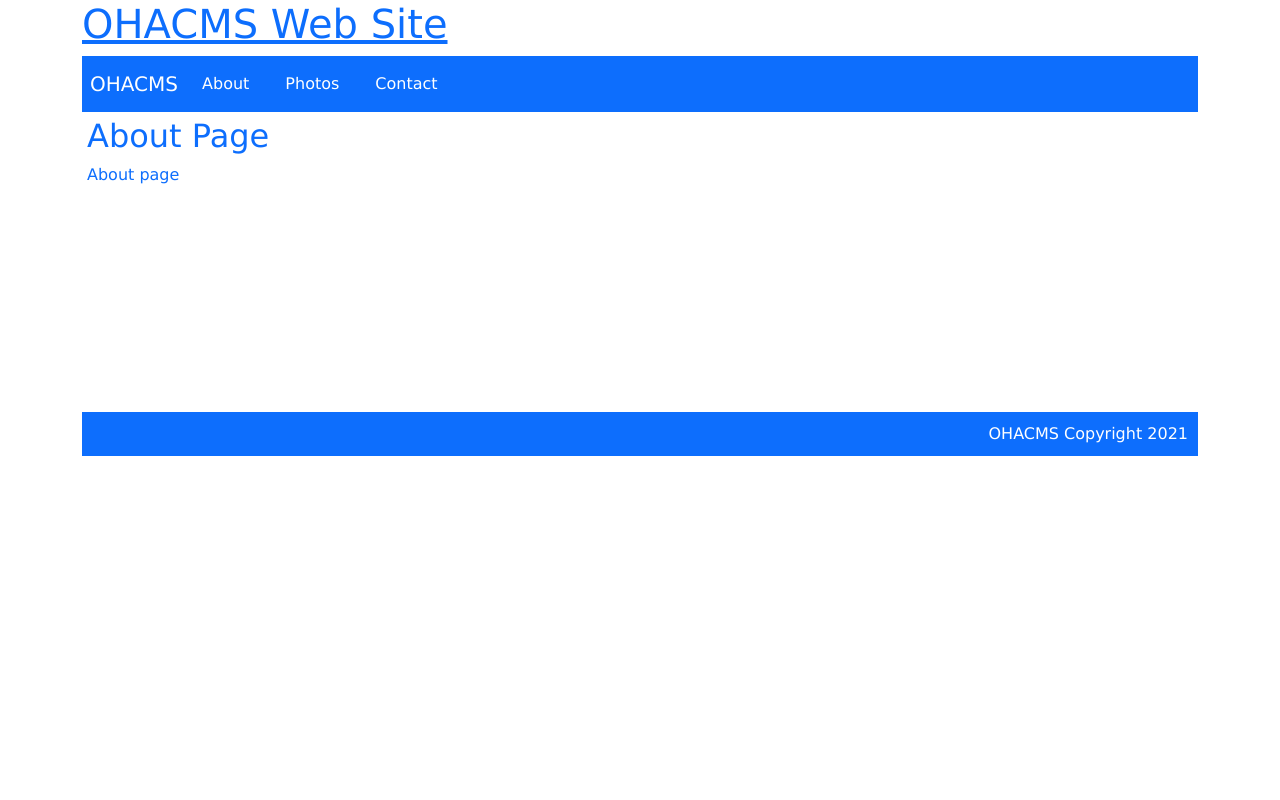
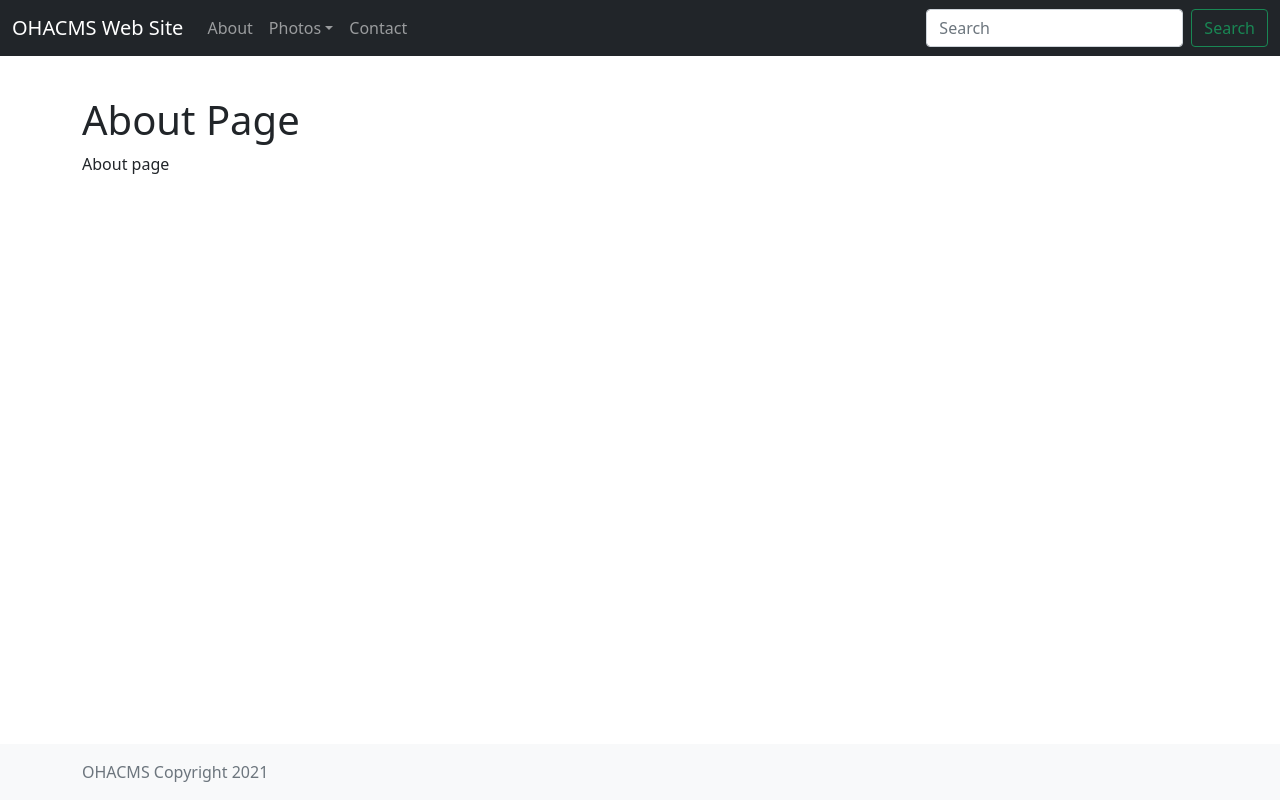
Before and after one commit to oha-organization/ohacms, a Django app: page /post/about in a window 1280 px wide. Run offline with Django 3.2, Linux system fonts and the light colour scheme; data comes from the database, SQL or seed files in the repository; some libraries are stand-ins or nearby versions.

Commit message:
feat: bootstrap template for frontend

```diff
--- /dev/null
+++ b/ohacms/static/css/style-3.css
@@ -0,0 +1,4 @@
+
+.mt-5 {
+    margin-top: 6rem !important;
+}
--- a/ohacms/templates/base.html
+++ b/ohacms/templates/base.html
@@ -1,10 +1,9 @@
 <!doctype html>
-<html lang="en">
+<html lang="en" class="h-100">
 
 <head>
     <meta charset="UTF-8">
-    <meta name="viewport"
-        content="width=device-width, user-scalable=no, initial-scale=1.0, maximum-scale=1.0, minimum-scale=1.0">
+    <meta name="viewport" content="width=device-width, initial-scale=1">
       <meta http-equiv="X-UA-Compatible" content="ie=edge">
 
     <title>Site Title</title>
@@ -13,57 +12,53 @@
     <link href="https://cdn.jsdelivr.net/npm/bootstrap@5.0.1/dist/css/bootstrap.min.css" rel="stylesheet"
         crossorigin="anonymous">
 
+
     {# My Css Styles Start #}
     {% load static %}
-    <link rel="stylesheet" type="text/css" href="{% static 'css\style-1.css' %}">
+    <link rel="stylesheet" type="text/css" href="{% static 'css\style-3.css' %}">
     {# My Css Styles End #}
 
 </head>
 
-<body>
-    <div class="container">
+<body class="d-flex flex-column h-100">
 
-        <div class="header row-cols-1">
-            <h1><a href="{% url 'home' %}">
+    <header>
+        <!-- Fixed navbar -->
+        <nav class="navbar navbar-expand-md navbar-dark fixed-top bg-dark">
+          <div class="container-fluid">
+            <a class="navbar-brand" href="{% url 'home' %}">
                 {# test ile eklediğimiz name'i Title olan optionsu getir. Bu getirmeyi kolaylaştırabiliriz. #}
                 {% for option in options %}
                 {% if option.name == 'Title' %}
                 {{ option.content |safe }}
                 {% endif %}
                 {% endfor %}
-                </a></h1>
-        </div>
-        {# div.header end #}
-
-        <div class="menu navbar navbar-expand-lg navbar-light bg-primary text-white">
-            <a class="navbar-brand text-white" href="#">OHACMS</a>
-            <button class="navbar-toggler" type="button" data-bs-toggle="collapse" data-bs-target="#navbarNavDropdown"
-                aria-controls="navbarNavDropdown" aria-expanded="false" aria-label="Toggle navigation">
+            </a>
+            <button class="navbar-toggler" type="button" data-bs-toggle="collapse" data-bs-target="#navbarCollapse" aria-controls="navbarCollapse" aria-expanded="false" aria-label="Toggle navigation">
               <span class="navbar-toggler-icon"></span>
             </button>
+            <div class="collapse navbar-collapse" id="navbarCollapse">
+              <ul class="navbar-nav me-auto mb-2 mb-md-0">
 
-            <div class="collapse navbar-collapse" id="navbarNavDropdown">
-
-                <ul class="navbar-nav">
                 {% for post in posts %}
                         {% if post.post_type == 's' %}
                         {# If post.parent is not empty #}
                             {% if not post.parent %}
                             {# {{ post.get_absolute_url }} to get post detail page #}
-                            <li class="parent nav-item">
-                                <a class="nav-link text-white" href="{{ post.get_absolute_url }}">{{ post.title }}</a>
                                  {% if post.post_set.all %}
                                  {# if post has subposts create a new ul tag, else close li tag #}
-                                <ul class="nav-item">
+                            <li class="nav-item dropdown">
+                                <a class="nav-link dropdown-toggle" data-bs-toggle="dropdown" href="#" role="button" aria-expanded="false">{{ post.title }}</a>
+
+                                <ul class="dropdown-menu">
                                     {% for post_sub in post.post_set.all %}
-                                        <li class="sub nav-item">
-                                            <a class="nav-link text-dark" href="{{ post_sub.get_absolute_url }}">{{ post_sub.title }}</a>
-                                        </li>
+                                        <li><a class="dropdown-item" href="{{ post_sub.get_absolute_url }}">{{ post_sub.title }}</a></li>
                                     {% endfor %}
-                                {% if post.post_set.all %}
                                 </ul>
-                                {% endif %}
                                 {% else %}
+                                <li class="nav-item">
+                                    <a class="nav-link" href="{{ post.get_absolute_url }}">{{ post.title }}</a>
+
                                   </li>
                                 {% endif %}
                         {% endif %}
@@ -72,29 +67,39 @@
                 <li>Sorry, no posts in this list.</li>
                 {% endfor %}
 
+
+
+
+              </ul>
+              <form class="d-flex">
+                <input class="form-control me-2" type="search" placeholder="Search" aria-label="Search">
+                <button class="btn btn-outline-success" type="submit">Search</button>
+              </form>
             </div>
+          </div>
+        </nav>
+      </header>
 
-        </div>
-        {# div.menu navbar end #}
-
-        <div class="content text-primary">
+      <main class="flex-shrink-0">
+        <div class="container">
             {% block content %}
 
             {% endblock content %}
+
         </div>
-        {# div.content end #}
+      </main>
 
-        <div class="footer bg-primary">
+      <footer class="footer mt-auto py-3 bg-light">
+        <div class="container">
+          <span class="text-muted">
             {% for option in options %}
             {% if option.name == 'Footer' %}
             {{ option.content |safe }}
             {% endif %}
             {% endfor %}
+          </span>
         </div>
-        {# div.footer end #}
-
-    </div>
-    {# div.wrapper end #}
+      </footer>
 
 
 
--- a/ohacms/templates/home.html
+++ b/ohacms/templates/home.html
@@ -1,8 +1,8 @@
 {% extends 'base.html' %}
 
 {% block content %}
+<h1 class="mt-5">Home Page Page</h1>
 
-<h2>Home Page</h2>
 Sample post-subpost from özgür.
 <ul>
 {% for post in posts %}
--- a/ohacms/templates/post_detail.html
+++ b/ohacms/templates/post_detail.html
@@ -2,9 +2,8 @@
 
 {% block content %}
 
-<h2>{{ post.title }} Page</h2>
-
-    {{ post.content | safe }}
+<h1 class="mt-5">{{ post.title }} Page</h1>
+{{ post.content | safe }}
 
 
 {% endblock content %}
```
Lines whose indentation alone changed are shown as unchanged.
